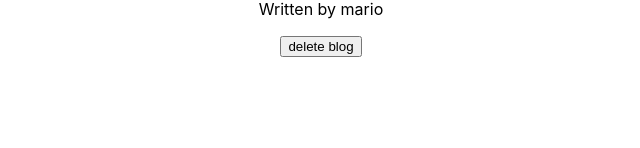
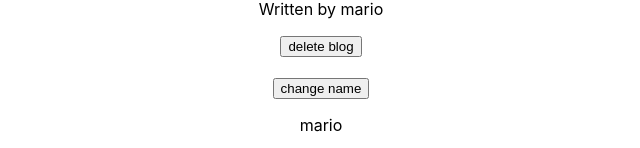
Before and after one commit to joyun25/dojo-blog, a React (Create React App) app: page / in a window 1280 px wide. Shown: the part 675-823 px from the top of the page, without its empty margins (319-959 px from the left). Before the commit the page ends 800 px from the top, so only its background shows below. Built offline with nearby package versions, Linux system fonts and the light colour scheme.

Commit message:
add useEffect dependencies

```diff
--- a/src/Home.js
+++ b/src/Home.js
@@ -9,21 +9,32 @@
         { title: 'Web dev top tips', body: 'lorem ipsum ...', author: 'mario', id: 3 }
     ]);
 
+    const [name, setName] = useState("mario");
+
     const handleDelete = (id) => {
         const newBlogs = blogs.filter(blog => blog.id !== id);
         setBlogs(newBlogs);
     };
 
-    // every rendering triggers it
+    // only the first rendering triggers it
+    // useEffect(() => {
+    //     console.log("use effect ran");
+    //     console.log(blogs);
+    // }, []);
+
+    // only trigger when the first rendering and the variable mario changes
     useEffect(() => {
         console.log("use effect ran");
         console.log(blogs);
-    });
+    }, [name]);
 
     return (
         <div className="home">
             <BlogList blogs={blogs} title="All Blogs" handleDelete={handleDelete}/>
             <BlogList blogs={blogs.filter(blog => blog.author === "mario")} title="Mario's Blogs"/>
+            <br />
+            <button onClick={() => setName("luigi")}>change name</button>
+            <p>{ name }</p>
         </div>
     );
 }
```
